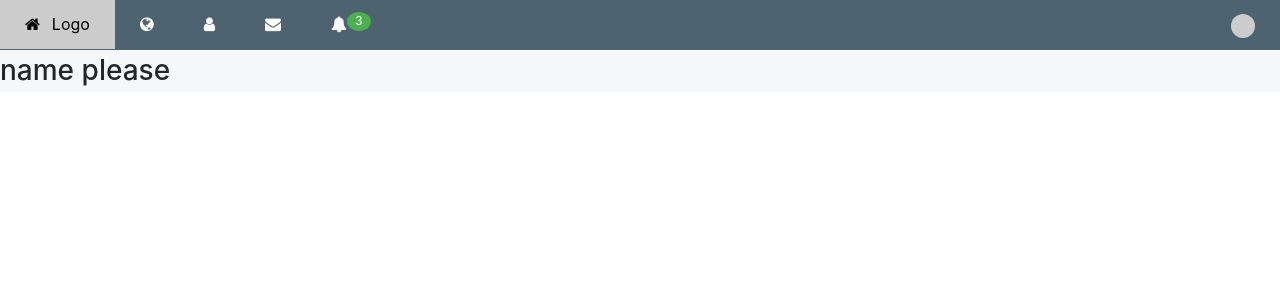
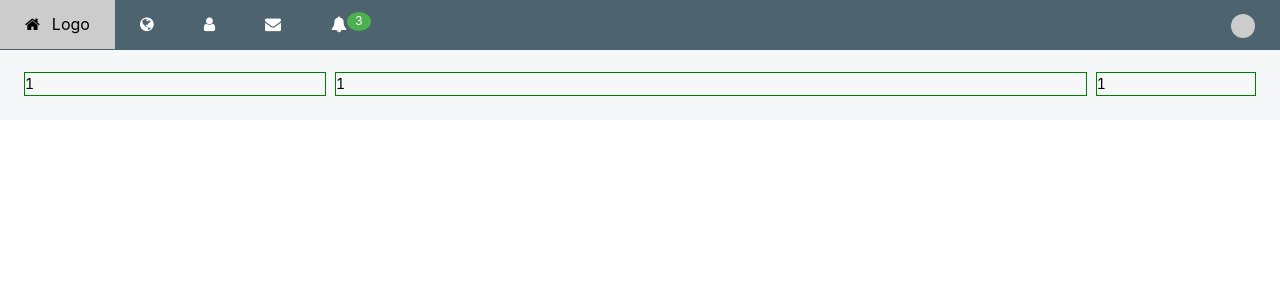
Before and after one commit to ravindrakumarkumawat/social-page, a React (Create React App) app: page / in a window 1280 px wide. Shown: the top 300 px of the page. Built offline with nearby package versions, Linux system fonts and the light colour scheme.

Commit message:
added the three col

```diff
--- a/src/components/Home/index.js
+++ b/src/components/Home/index.js
@@ -1,10 +1,17 @@
 import React from 'react'
+import NormalCol from '../common/NormalCol'
+import NormalRow from '../common/NormalRow'
 import HomeLayout from '../Layout/Home'
+import './Home.css'
 
 const Home = () => {
   return (
     <HomeLayout>
-      <h1>name please</h1>
+      <NormalRow classNames="justifyBetween">
+        <NormalCol span={5}><div style={{border: "1px solid green"}}>1</div></NormalCol>
+        <NormalCol span={14}><div style={{border: "1px solid green"}}>1</div></NormalCol>
+        <NormalCol span={4}><div style={{border: "1px solid green"}}>1</div></NormalCol>
+      </NormalRow>
     </HomeLayout>
   )
 }
--- a/src/components/Layout/Home/Home.css
+++ b/src/components/Layout/Home/Home.css
@@ -3,4 +3,6 @@
   background-color: #f5f7f8;
 
   margin-top: 3rem;
+
+  padding: 1.5rem;
 }
--- a/src/components/common/NormalCol/NormalCol.module.css
+++ b/src/components/common/NormalCol/NormalCol.module.css
@@ -8,6 +8,10 @@
 
 .col-15 {
   width: 62.5%;
+}
+
+.col-14 {
+  width: 61%;
 }
 
 .col-12 {
@@ -29,7 +33,12 @@
 .col-6 {
   width: 25%;
 }
-
+.col-5 {
+  width: 24.5%;
+}
+.col-4 {
+  width: 13%;
+}
 .col-3 {
   width: 12.5%;
 }
```
